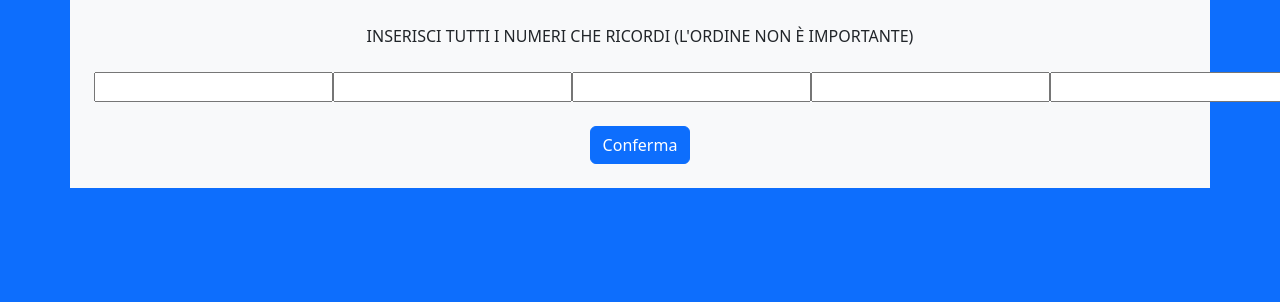
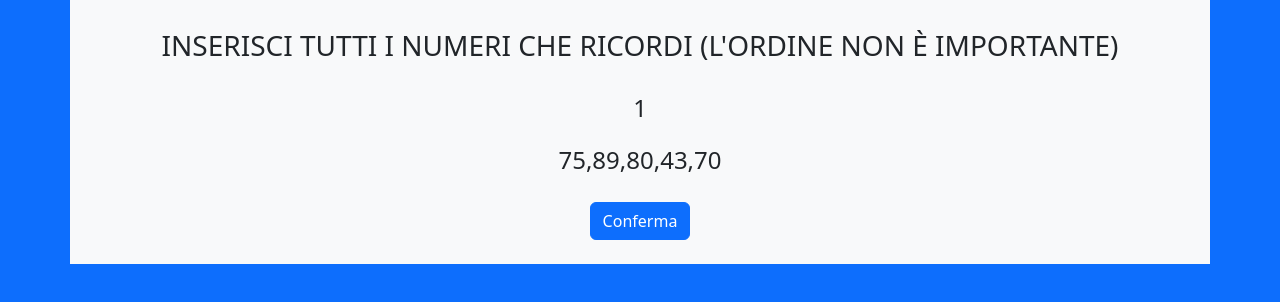
Before and after one commit to Alessandro-Frisone/js-simon, a plain HTML site: page index.html in a window 1280 px wide. Drawn offline with nearby package versions, Linux system fonts and the light colour scheme.

Commit message:
fix: timer number remove hidden

```diff
--- a/index.html
+++ b/index.html
@@ -13,8 +13,9 @@
 <body class="bg-primary">
     <main>
         <div class="container bg-light text-center p-4">
-            <div class="mb-4 text-uppercase">Inserisci tutti i numeri che ricordi (l'ordine non è importante)</div>
-                <div id="randomNumberOutput"></div>
+            <div class="mb-4 text-uppercase fs-3">Inserisci tutti i numeri che ricordi (l'ordine non è importante)</div>
+                <div id="timer" class="fs-4 mb-3"></div>
+                <div id="randomNumberOutput" class="fs-4"></div>
                     <div class="row">
                         <div id="boxNumbers" class="d-flex">
                             <div id="inputUser1" class="col hidden">
--- a/js/script.js
+++ b/js/script.js
@@ -6,6 +6,7 @@ const num5Elm = document.getElementById("num5")
 const confirmElm = document.getElementById("confirm")
 const outputElm = document.getElementById("output")
 const randomNumberOutputElm = document.getElementById("randomNumberOutput")
+const timerElm = document.getElementById("timer")
 const boxNumbersElm = document.getElementById("boxNumbers")
 const inputUser1Elm = document.getElementById("inputUser1")
 const inputUser2Elm = document.getElementById("inputUser2")
@@ -25,12 +26,20 @@ function generateRandomNumbers() {
   const newNumbers = generateRandomNumbers();
   // Stampa dei numeri randomici a schermo
   randomNumberOutputElm.innerHTML = newNumbers;
-// Creazione timer (20 secondi)
-setTimeout(() => {
+// Creazione timer (20 secondi) con comparsa input type e scomparsa numeri random
+let timeLeft = 5
+const timeInterval = setInterval(() => {
+  if (timeLeft === -1) {
+    clearInterval(timeInterval)
     randomNumberOutputElm.classList.add("hidden")
     inputUser1Elm.classList.remove("hidden")
     inputUser2Elm.classList.remove("hidden")
     inputUser3Elm.classList.remove("hidden")
     inputUser4Elm.classList.remove("hidden")
     inputUser5Elm.classList.remove("hidden")
-}, 5000);
+    timerElm.classList.add("hidden")
+  } else {
+    timerElm.innerHTML = timeLeft
+    timeLeft--
+  }
+}, 1000);
```
Lines whose indentation alone changed are shown as unchanged.
